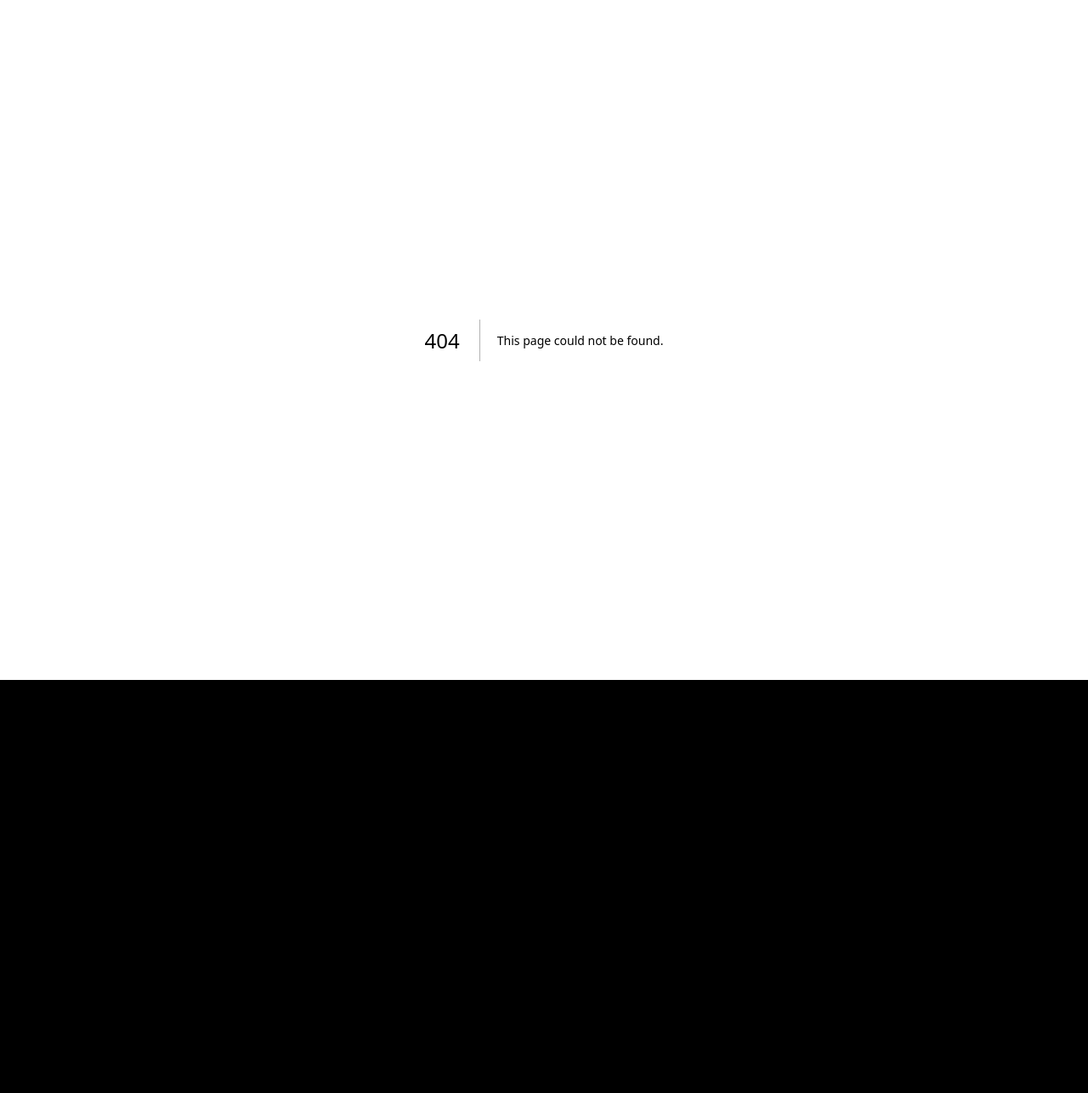
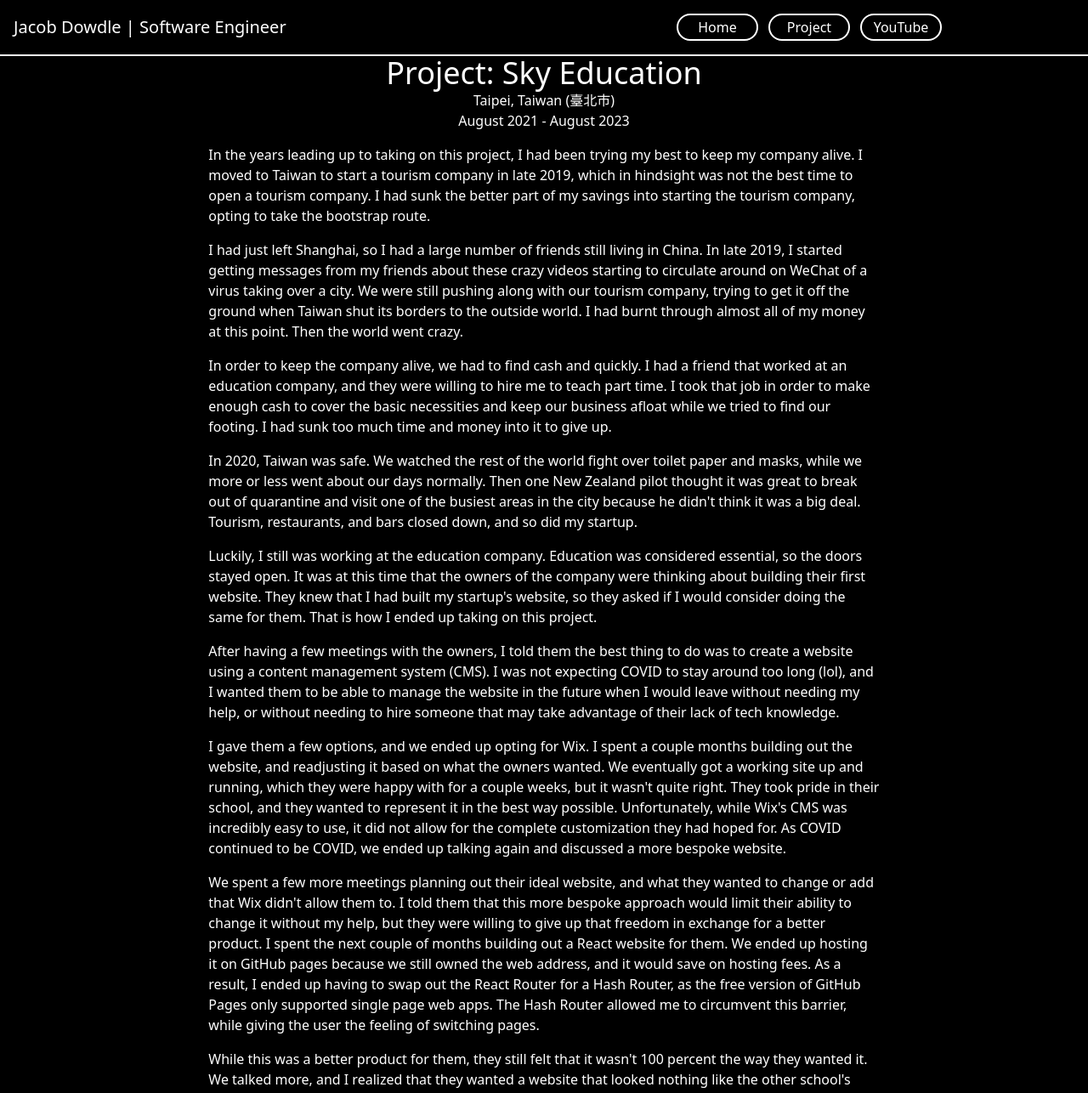
Before and after one commit to jakovid/portfolio, a Next.js app: page /projects/sky-education in a window 1280 px wide. Before the commit this address had no page. Shown: the top 1286 px of the page at 85% size. Before the commit the page ends 800 px from the top, so only its background shows below. Built offline with nearby package versions, Linux system fonts and the light colour scheme.

Commit message:
wrote out first draft

```diff
--- a/components/home/projects.js
+++ b/components/home/projects.js
@@ -1,4 +1,5 @@
 import Image from "next/image"
+import Link from "next/link"
 
 
 export default function BuildProjects(){
@@ -7,14 +8,14 @@ export default function BuildProjects(){
             <div className="h-2 w-full bg-purple-400"/>
             <div className="text-4xl font-bold p-8">Clients and Projects</div>
             <div className="flex flex-col md:flex-row gap-8">
-                <div className="cursor-pointer">
+                <Link href={'/projects/sky-education'}className="cursor-pointer">
                     <Image
                         src="/images/sky.jpg"
                         width={200}
                         height={150}
                         className="px-4 py-1 bg-white rounded-md"
                     />
-                </div>
+                </Link>
 
                 <div className="cursor-pointer">
                     <Image
--- /dev/null
+++ b/pages/projects/sky-education.js
@@ -0,0 +1,63 @@
+import BuildHeader from "@/components/header"
+
+export default function BuildSkyEducationProject(){
+    return(
+        <div className="flex flex-col items-center">
+            <BuildHeader />
+            <div className="flex flex-col items-center px-8 sm:w-2/3 gap-4">
+                <div className="flex flex-col items-center">
+                    <h1 className="text-3xl lg:text-4xl">Project: Sky Education</h1>
+                    <h3>Taipei, Taiwan (臺北市)</h3>
+                    <h3>August 2021 - August 2023</h3>
+                </div>
+                <div className="flex w-full gap-4 flex-col">
+                    <p>In the years leading up to taking on this project, I had been trying my best to keep my company alive. I moved to Taiwan to start a
+                        tourism company in late 2019, which in hindsight was not the best time to open a tourism company. I had sunk the better part of my savings
+                        into starting the tourism company, opting to take the bootstrap route.
+                    </p>
+                    <p>
+                        I had just left Shanghai, so I had a large number of friends still living in China.
+                            In late 2019, I started getting messages from my friends about these crazy videos starting to circulate around on WeChat of a virus taking over a city.
+                            We were still pushing along with our tourism company, trying to get it off the ground when Taiwan shut its borders to the outside world. I had burnt through
+                            almost all of my money at this point. Then the world went crazy.
+                    </p>
+                    <p>In order to keep the company alive, we had to find cash and quickly. I had a friend that worked at an education company, and they were willing to hire me to teach part time.
+                        I took that job in order to make enough cash to cover the basic necessities and keep our business afloat while we tried to find our footing. I had sunk too much time and money into it to give up.
+                    </p>
+                    <p>In 2020, Taiwan was safe. We watched the rest of the world fight over toilet paper and masks, while we more or less went about our days normally. Then one New Zealand pilot
+                        thought it was great to break out of quarantine and visit one of the busiest areas in the city because he didn't think it was a big deal. Tourism, restaurants, and bars closed down, and so did my startup.
+                    </p>
+                    <p>Luckily, I still was working at the education company. Education was considered essential, so the doors stayed open. It was at this time that the owners of the
+                        company were thinking about building their first website. They knew that I had built my startup's website, so they asked if I would consider doing the same for them.
+                        That is how I ended up taking on this project.
+                    </p>
+                    <p>
+                        After having a few meetings with the owners, I told them the best thing to do was to create a website using a content management system (CMS). I was not expecting COVID to stay around too long (lol), and I wanted them
+                        to be able to manage the website in the future when I would leave without needing my help, or without needing to hire someone that may take advantage of their lack of tech knowledge.
+                    </p>
+                    <p>I gave them a few options, and we ended up opting for Wix. I spent a couple months building out the website, and readjusting it based on what the owners wanted. We eventually got a working site
+                        up and running, which they were happy with for a couple weeks, but it wasn't quite right. They took pride in their school, and they wanted to represent it in the best way possible. Unfortunately,
+                        while Wix's CMS was incredibly easy to use, it did not allow for the complete customization they had hoped for. As COVID continued to be COVID, we ended up talking again and discussed a more bespoke website.
+                    </p>
+                    <p>
+                        We spent a few more meetings planning out their ideal website, and what they wanted to change or add that Wix didn't allow them to. I told them that this more bespoke approach would limit their ability to change it
+                        without my help, but they were willing to give up that freedom in exchange for a better product. I spent the next couple of months building out a React website for them. We ended up hosting it on GitHub pages because
+                        we still owned the web address, and it would save on hosting fees. As a result, I ended up having to swap out the React Router for a Hash Router, as the free version of GitHub Pages only supported single page web apps.
+                        The Hash Router allowed me to circumvent this barrier, while giving the user the feeling of switching pages.
+                    </p>
+                    <p>
+                        While this was a better product for them, they still felt that it wasn't 100 percent the way they wanted it. We talked more, and I realized that they wanted a website that
+                        looked nothing like the other school's that they were competing with. They wanted something cool and modern. I told them I would take a few days, and mock up something that
+                        they might love. This is how we ended up with the final iteration of this project. I built out the original version with React, once again using the Hash Router instead of the React Router, and they were impressed.
+                    </p>
+                    <p>
+                        Near the start of 2023, I knew that I was going to be heading back to the US to pursue a full time role in SWE and wanted to give them the freedom back.
+                        I ported the React website over to Next, and began to build out a backend with Node, Express, and MongoDB. After adjusting the frontend to get all of it's content and images
+                        from the backend, I set out to create a secure admin page for the owners. This admin page would give them CRUD access with certain restrictions. After it's completion, the owners
+                        were able to update all written content, all images on the website, and update their staff memebers. In August 2023, I officially handed over all control to the oweners and returned to Cincinnati.
+                    </p>
+                </div>
+            </div>
+        </div>
+    )
+}
```
